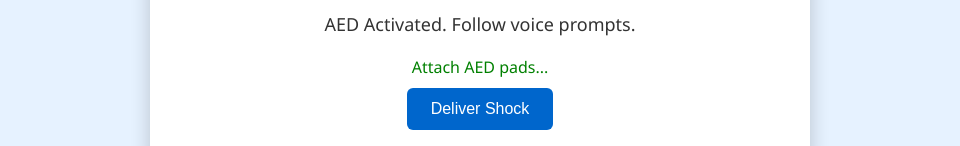
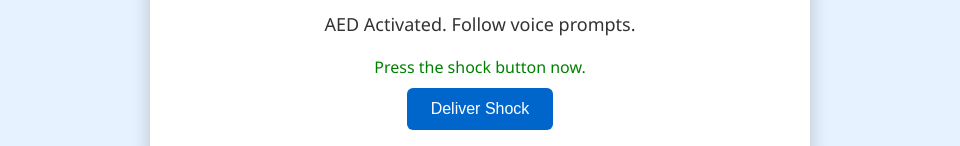
Before and after one commit to arka1985/CPR-AED, a plain HTML site: page index.html in a window 1280 px wide. Both pictures are taken after a click on the button "Use AED". Shown: the part 485-631 px from the top of the page, without its empty margins (160-1120 px from the left). Drawn offline with Linux system fonts and the light colour scheme.

Commit message:
Update index.html

```diff
--- a/index.html
+++ b/index.html
@@ -228,10 +228,10 @@
     cprRunning = false;
     pad1.style.display = 'block';
     pad2.style.display = 'block';
-    setTimeout(() => { aedPads.innerText = "Apply pads to patient's bare chest."; speak("Apply pads to patient's bare chest."); }, 5000);
-    setTimeout(() => { aedPads.innerText = "Analyzing heart rhythm. DO NOT TOUCH PATIENT."; speak("Analyzing heart rhythm Do not touch the patient"); }, 6000);
-    setTimeout(() => { aedPads.innerText = "Shock advised. Charging..."; speak("Shock advised. Charging."); }, 10000);
-    setTimeout(() => { aedPads.innerText = "Press the shock button now."; speak("Press the shock button now"); }, 14000);
+    setTimeout(() => { aedPads.innerText = "Apply pads to patient's bare chest."; speak("Apply pads to patient's bare chest."); }, 1000);
+    setTimeout(() => { aedPads.innerText = "Analyzing heart rhythm. DO NOT TOUCH PATIENT."; speak("Analyzing heart rhythm Do not touch the patient"); }, 1000);
+    setTimeout(() => { aedPads.innerText = "Shock advised. Charging..."; speak("Shock advised. Charging."); }, 1000);
+    setTimeout(() => { aedPads.innerText = "Press the shock button now."; speak("Press the shock button now"); }, 1000);
   }
 
   function deliverShock() {
```
